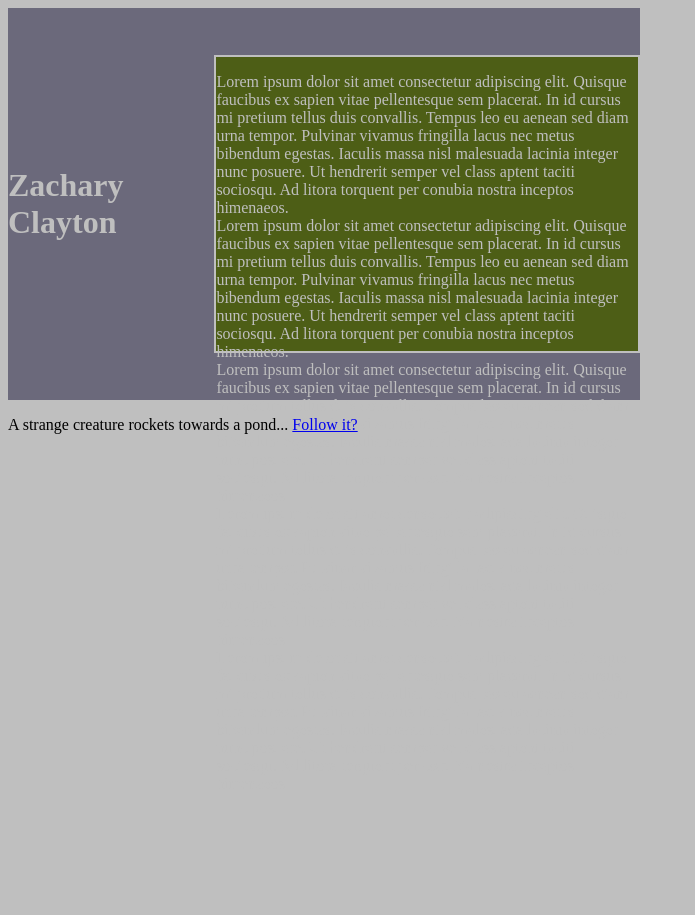
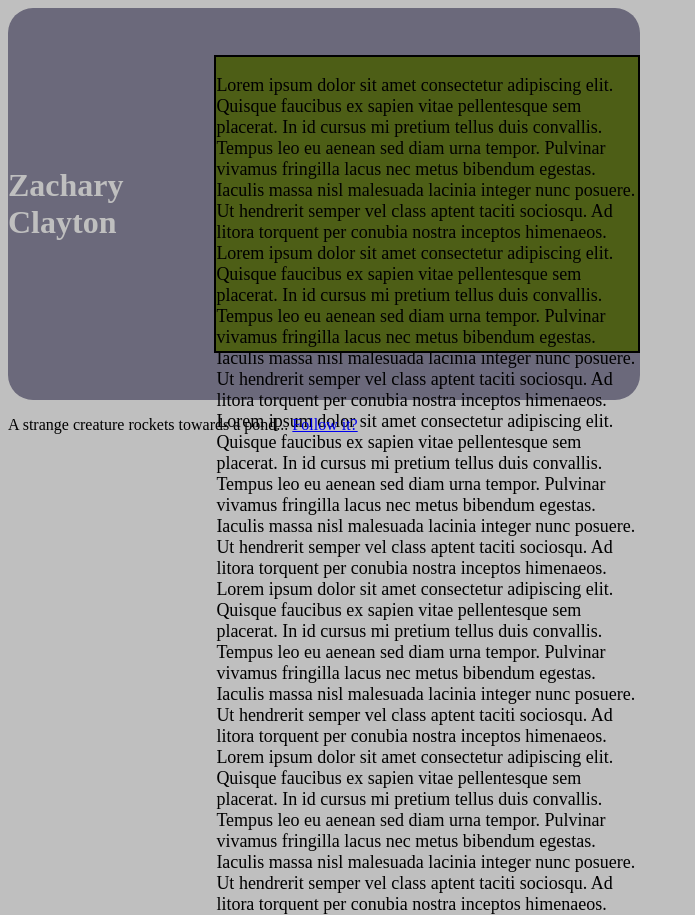
Before and after one commit to ClaytonZachT/ClaytonZachT.github.io, a plain HTML site: page index.html in a window 1280 px wide. Shown: the whole page, without its empty margins (0-695 px from the left). Before the commit the page ends 800 px from the top, so only its background shows below. Drawn offline with Linux system fonts and the light colour scheme.

Commit message:
Update style.css
Rounded outer's corners and made inner color black

```diff
--- a/style.css
+++ b/style.css
@@ -5,12 +5,15 @@ body {
 .inner {
 	background-color: 4d5e16;
 	border: 2px solid;
+	color: 000000;
+	font-size: 18px;
 	height: 75%;
 	width: 75%;
 }
 .outer {
 	align-items: center;
 	background-color: 6b697b;
+	border-radius: 25px;
 	color: bfbfbf;
 	display: flex;
 	height: 50%;
```
